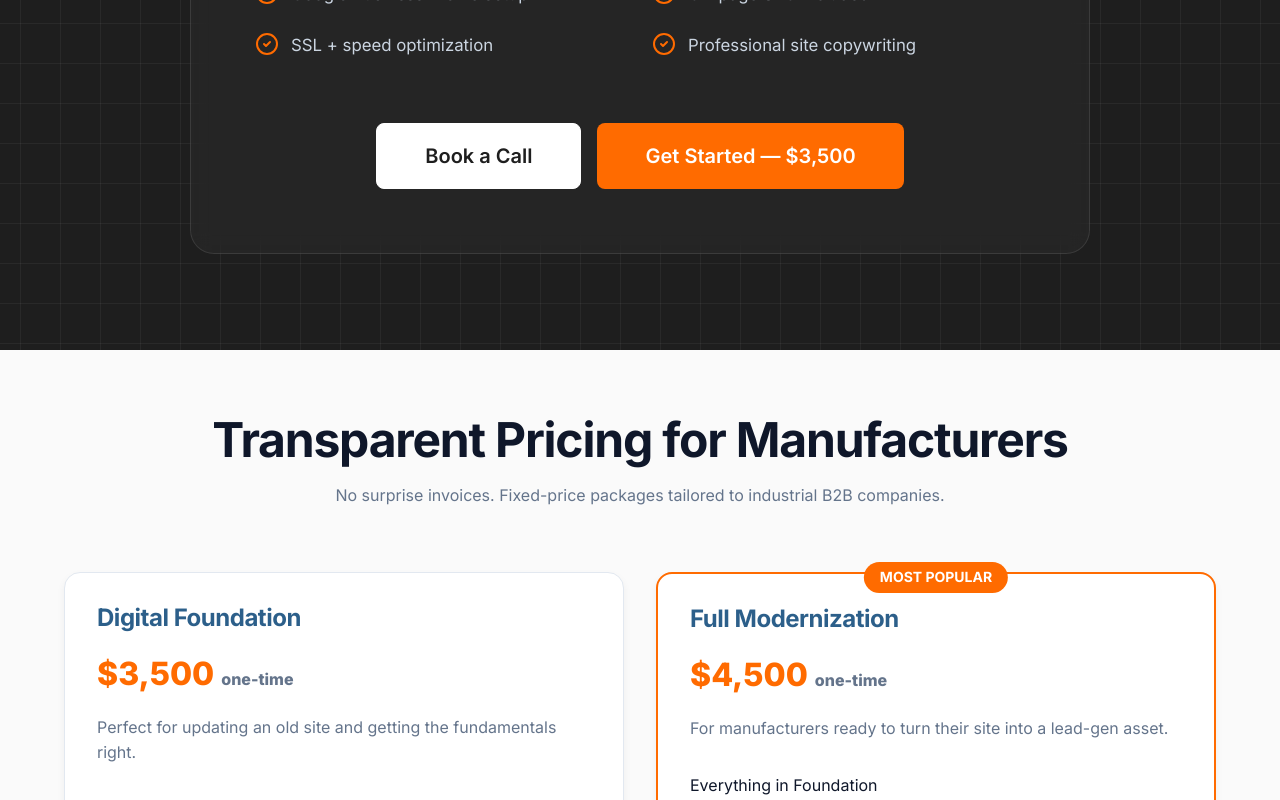
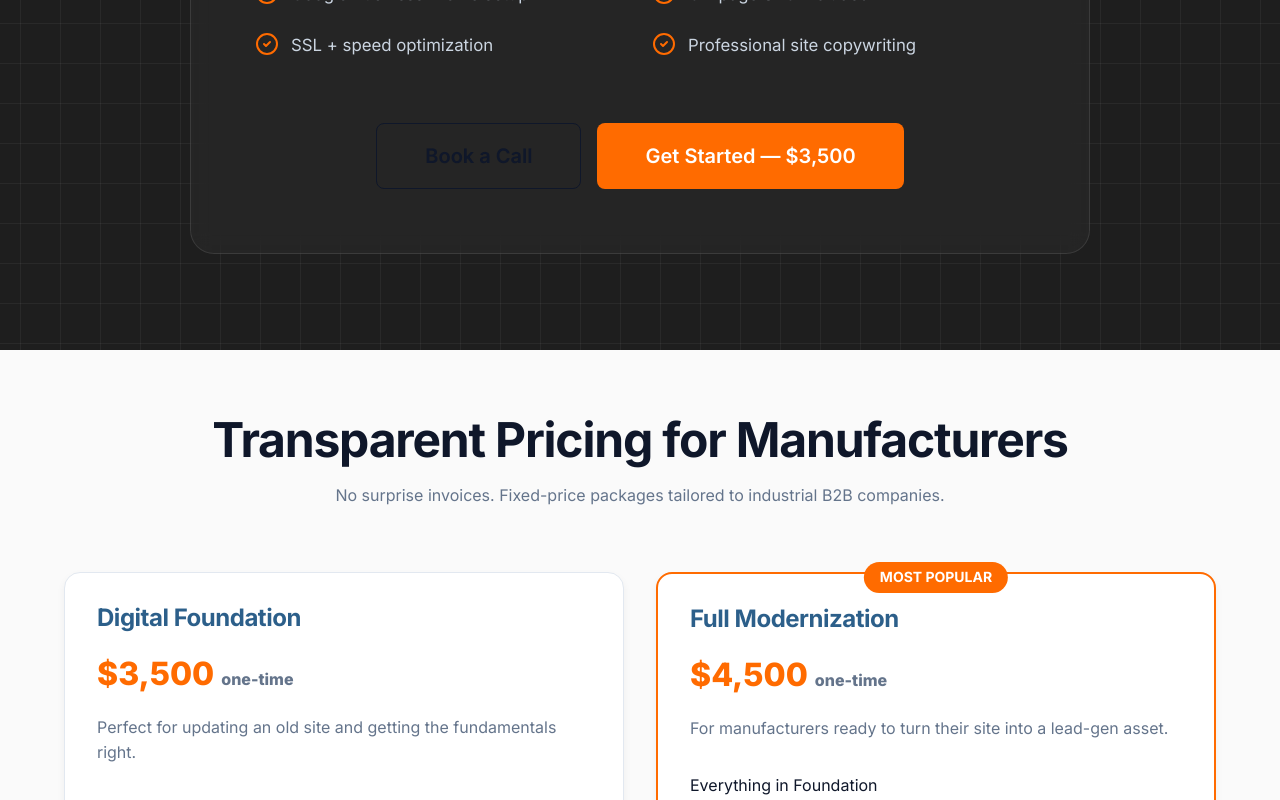
Before and after one commit to makerworkflows/makerwebstudios, a React (Vite) app: page / in a window 1280 px wide. Shown: the part 2360-3160 px from the top of the page. Built offline with nearby package versions, Linux system fonts and the light colour scheme.

Commit message:
fix: improve Book Now button visibility in dark mode

```diff
--- a/src/index.css
+++ b/src/index.css
@@ -30,7 +30,7 @@ html {
   --box-shadow-hover: 0 12px 24px -4px rgba(0, 0, 0, 0.1);
 }
 
-[data-theme='dark'] {
+[data-theme="dark"] {
   --clean-white: #1e293b;
   --bg-color: #0f172a;
   --dark-bg: #020617;
@@ -158,14 +158,14 @@ a:hover {
   border-color: var(--industrial-orange);
 }
 
-[data-theme='dark'] .btn-transparent,
+[data-theme="dark"] .btn-transparent,
 .dark-section .btn-transparent {
-  background-color: var(--clean-white);
-  color: var(--dark-bg);
-  border: 1px solid var(--clean-white);
+  background-color: transparent;
+  color: var(--text-dark);
+  border: 1px solid var(--text-dark);
 }
 
-[data-theme='dark'] .btn-transparent:hover,
+[data-theme="dark"] .btn-transparent:hover,
 .dark-section .btn-transparent:hover {
   background-color: var(--industrial-orange);
   color: var(--clean-white);
@@ -200,7 +200,7 @@ a:hover {
   border-bottom: 1px solid rgba(0, 0, 0, 0.06);
 }
 
-[data-theme='dark'] .glass-nav {
+[data-theme="dark"] .glass-nav {
   background: rgba(15, 23, 42, 0.75);
   border-bottom: 1px solid rgba(255, 255, 255, 0.1);
 }
```
Also changed, not shown: 1 other file (tests, documents, lock files or other folders).
